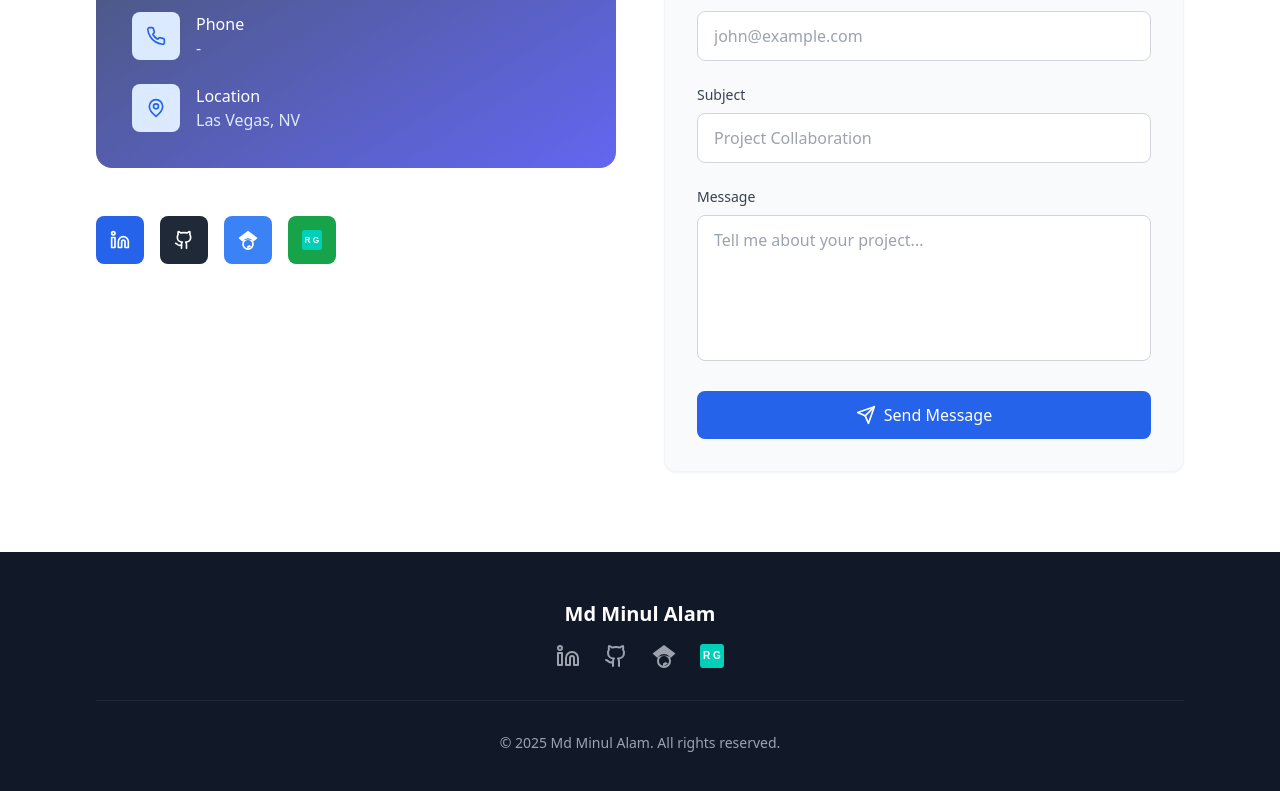
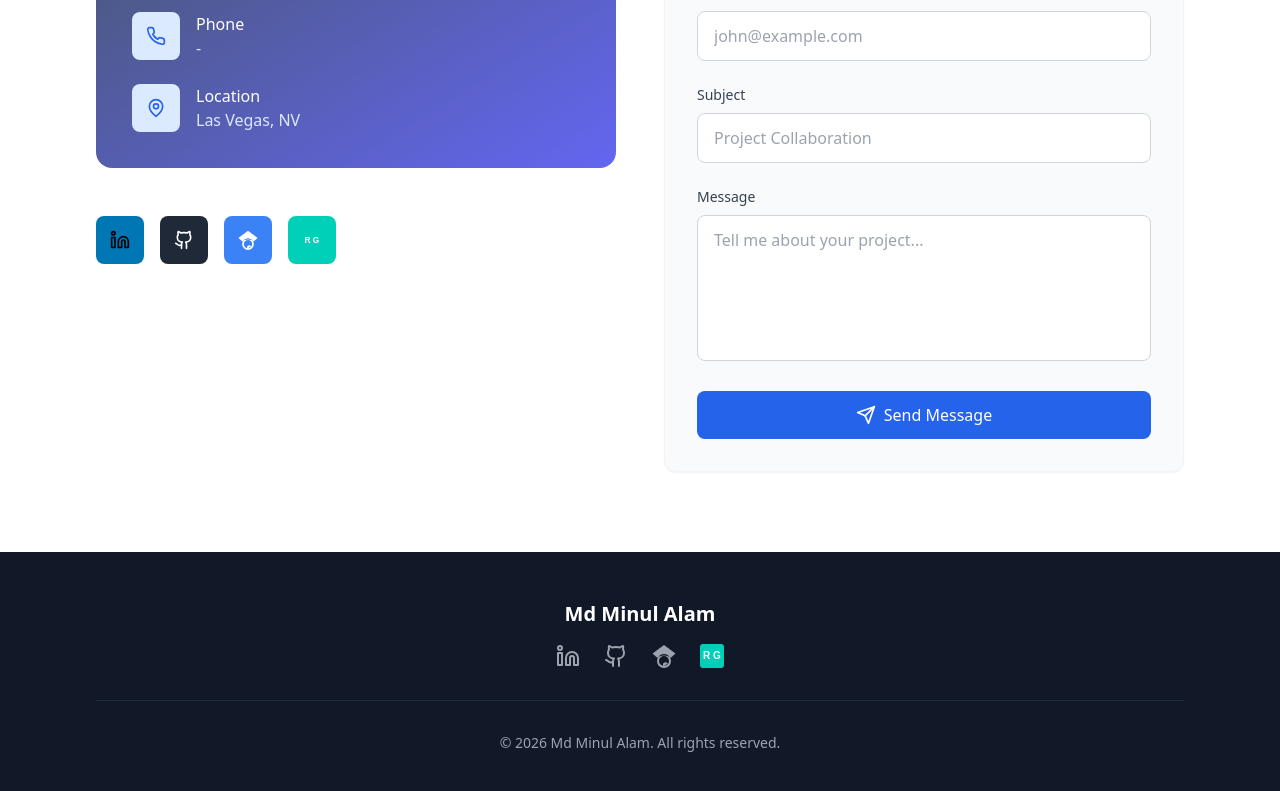
Before and after one commit to mdminulalam/mdminulalam.github.io, a React (Vite) app: page / in a window 1280 px wide. Shown: the part 8821-9612 px from the top of the page. Built offline with nearby package versions, Linux system fonts and the light colour scheme.

Commit message:
Update Icons App.tsx

```diff
--- a/src/App.tsx
+++ b/src/App.tsx
@@ -925,7 +925,7 @@ function App() {
               <div className="flex gap-4 pt-4">
                 <a
                   href="https://www.linkedin.com/in/mdminulalam/"
-                  className="w-12 h-12 bg-blue-600 text-white rounded-lg flex items-center justify-center hover:bg-blue-700 transition-colors duration-200"
+                  className="w-12 h-12 bg-[#0077B5] rounded-lg flex items-center justify-center hover:scale-110 transition-transform duration-200"
                 >
                   <LinkedIn size={20} />
                 </a>
@@ -944,7 +944,7 @@ function App() {
                 </a>
                 <a
                   href="https://www.researchgate.net/profile/Md-Minul-Alam?ev=hdr_xprf"
-                  className="w-12 h-12 bg-green-600 text-white rounded-lg flex items-center justify-center hover:bg-green-700 transition-colors duration-200"
+                  className="w-12 h-12 bg-[#00D0B7] rounded-lg flex items-center justify-center hover:scale-110 transition-transform duration-200"
                   title="ResearchGate"
                 >
                   <ResearchGateIcon size={20} />
@@ -1108,22 +1108,22 @@ function App() {
               Building the future, one line of code at a time.
             </p>*/}
             <div className="flex justify-center gap-6 mb-8">
-              <a href="#" className="text-gray-400 dark:text-gray-500 hover:text-white transition-colors duration-200">
+              <a href="https://www.linkedin.com/in/mdminulalam/" className="text-gray-400 dark:text-gray-500 hover:text-white transition-colors duration-200">
                 <LinkedIn size={24} />
               </a>
               <a href="#" className="text-gray-400 dark:text-gray-500 hover:text-white transition-colors duration-200">
                 <Github size={24} />
               </a>
-              <a href="#" className="text-gray-400 dark:text-gray-500 hover:text-white transition-colors duration-200" title="Google Scholar">
+              <a href="https://scholar.google.com/citations?user=Kbt7bTYAAAAJ&hl=en" className="text-gray-400 dark:text-gray-500 hover:text-white transition-colors duration-200" title="Google Scholar">
                 <GoogleScholarIcon size={24} />
               </a>
-              <a href="#" className="text-gray-400 dark:text-gray-500 hover:text-white transition-colors duration-200" title="ResearchGate">
+              <a href="https://www.researchgate.net/profile/Md-Minul-Alam?ev=hdr_xprf" className="text-gray-400 dark:text-gray-500 hover:text-white transition-colors duration-200" title="ResearchGate">
                 <ResearchGateIcon size={24} />
               </a>
             </div>
             <div className="border-t border-gray-800 dark:border-gray-700 pt-8">
               <p className="text-gray-400 dark:text-gray-500 text-sm">
-                © 2025 Md Minul Alam. All rights reserved.
+                © 2026 Md Minul Alam. All rights reserved.
               </p>
             </div>
           </div>
```
